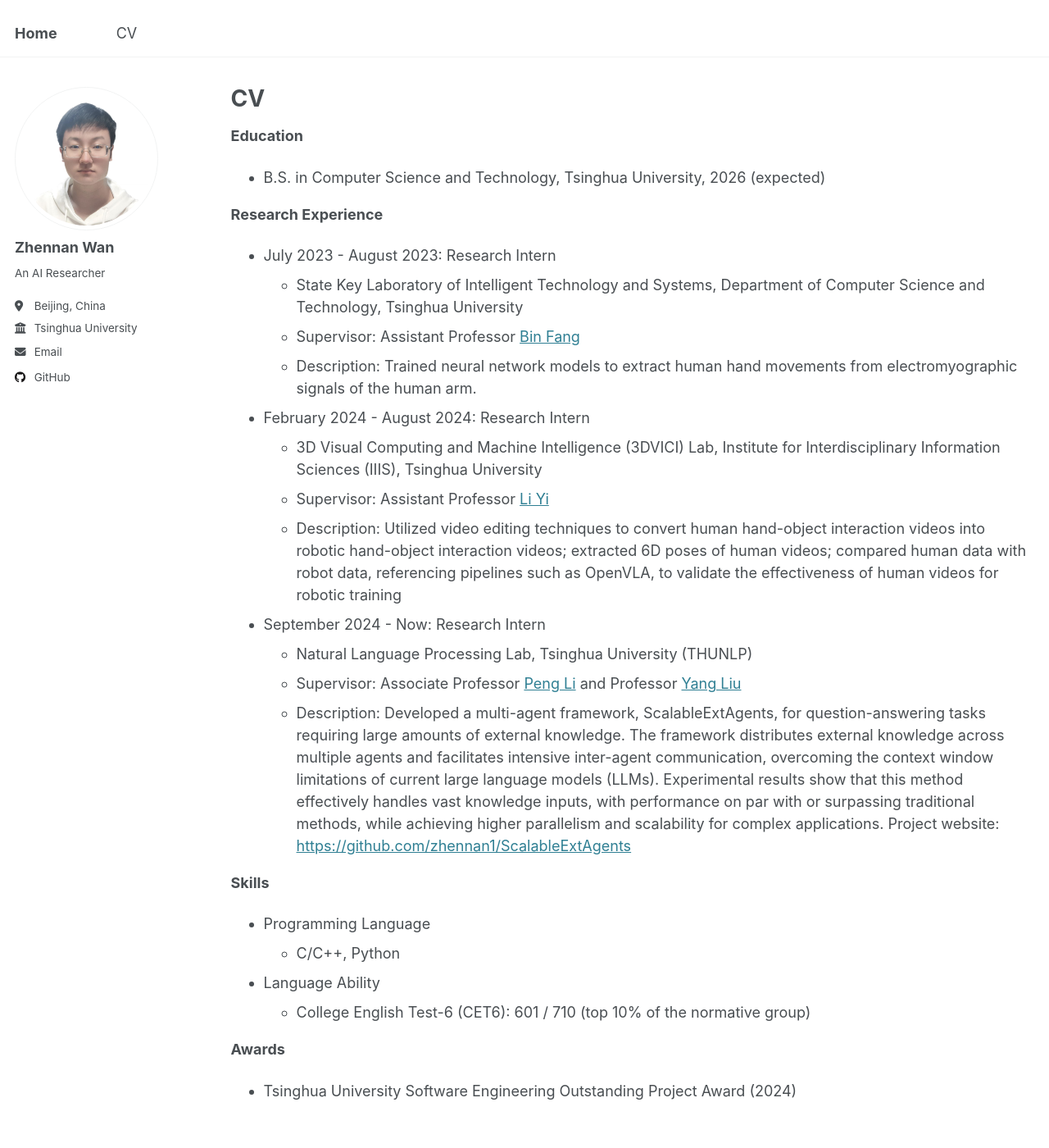
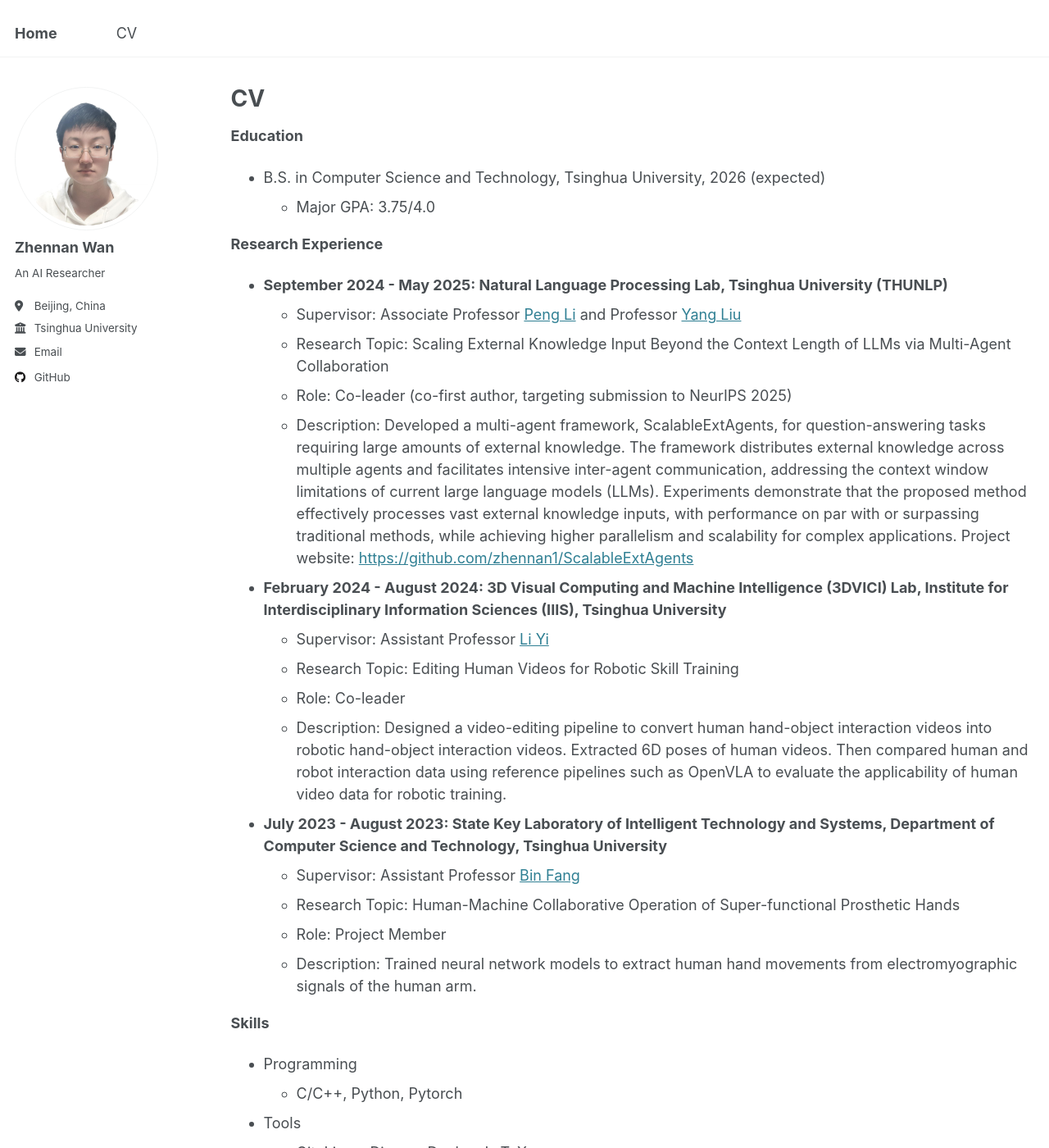
Before and after one commit to zhennan1/zhennan1.github.io, a Jekyll site: the page built from _pages/cv.md, in a window 1280 px wide and 1400 px high. Shown: the whole window at 82% size. Built offline with Jekyll 4.4.1, drawn with Linux system fonts in a browser that asks for light colours; some of the changed text lies outside the part shown.

Commit message:
Update cv.md

```diff
--- a/_pages/cv.md
+++ b/_pages/cv.md
@@ -14,26 +14,28 @@
 <!-- * Ph.D in Version Control Theory, GitHub University, 2018 (expected) -->
 <!-- * M.S. in Jekyll, GitHub University, 2014 -->
 * B.S. in Computer Science and Technology, Tsinghua University, 2026 (expected)
+  * Major GPA: 3.75/4.0
 
 **Research Experience**
 
-* July 2023 - August 2023: Research Intern
-  * State Key Laboratory of Intelligent Technology and Systems, Department of Computer Science and Technology, Tsinghua University
+* **September 2024 - May 2025: Natural Language Processing Lab, Tsinghua University (THUNLP)**
+  * Supervisor: Associate Professor <a href="https://lpeng.net/">Peng Li</a> and Professor <a href="https://nlp.csai.tsinghua.edu.cn/~ly/">Yang Liu</a>
+  * Research Topic: Scaling External Knowledge Input Beyond the Context Length of LLMs via Multi-Agent Collaboration
+  * Role: Co-leader (co-first author, targeting submission to NeurIPS 2025)
+  * Description: Developed a multi-agent framework, ScalableExtAgents, for question-answering tasks requiring large amounts of external knowledge. The framework distributes external knowledge across multiple agents and facilitates intensive inter-agent communication,
+addressing the context window limitations of current large language models (LLMs). Experiments demonstrate that the proposed method effectively processes vast external knowledge inputs, with performance on par with or surpassing traditional methods, while achieving higher parallelism and scalability for complex applications. Project website: <a href="https://github.com/zhennan1/ScalableExtAgents">https://github.com/zhennan1/ScalableExtAgents</a>
+
+* **February 2024 - August 2024: 3D Visual Computing and Machine Intelligence (3DVICI) Lab, Institute for Interdisciplinary Information Sciences (IIIS), Tsinghua University**
+  * Supervisor: Assistant Professor <a href="https://ericyi.github.io/">Li Yi</a>
+  * Research Topic: Editing Human Videos for Robotic Skill Training
+  * Role: Co-leader
+  * Description: Designed a video-editing pipeline to convert human hand-object interaction videos into robotic hand-object interaction videos. Extracted 6D poses of human videos. Then compared human and robot interaction data using reference pipelines such as OpenVLA to evaluate the applicability of human video data for robotic training.
+
+* **July 2023 - August 2023: State Key Laboratory of Intelligent Technology and Systems, Department of Computer Science and Technology, Tsinghua University**
   * Supervisor: Assistant Professor <a href="https://scholar.google.com/citations?user=5G47IcIAAAAJ&hl=zh-CN">Bin Fang</a>
+  * Research Topic: Human-Machine Collaborative Operation of Super-functional Prosthetic Hands
+  * Role: Project Member
   * Description: Trained neural network models to extract human hand movements from electromyographic signals of the human arm.
-
-* February 2024 - August 2024: Research Intern
-  * 3D Visual Computing and Machine Intelligence (3DVICI) Lab, Institute for Interdisciplinary Information Sciences (IIIS), Tsinghua University
-  * Supervisor: Assistant Professor <a href="https://ericyi.github.io/">Li Yi</a>
-  * Description: Utilized video editing techniques to convert human hand-object interaction videos into robotic hand-object interaction videos; extracted 6D poses of human videos; compared human data with robot data, referencing pipelines such as OpenVLA, to validate the effectiveness of human videos for robotic training
-
-* September 2024 - Now: Research Intern
-  * Natural Language Processing Lab, Tsinghua University (THUNLP)
-  * Supervisor: Associate Professor <a href="https://lpeng.net/">Peng Li</a> and Professor <a href="https://nlp.csai.tsinghua.edu.cn/~ly/">Yang Liu</a>
-  * Description: Developed a multi-agent framework, ScalableExtAgents, for question-answering tasks requiring large amounts of external knowledge. The framework distributes external knowledge across multiple agents and facilitates intensive inter-agent communication,
-overcoming the context window limitations of current large language models (LLMs). Experimental results show that this method effectively
-handles vast knowledge inputs, with performance on par with or surpassing traditional methods, while achieving higher parallelism and
-scalability for complex applications. Project website: <a href="https://github.com/zhennan1/ScalableExtAgents">https://github.com/zhennan1/ScalableExtAgents</a>
 
 <!-- * Spring 2024: Academic Pages Collaborator
   * GitHub University
@@ -52,9 +54,11 @@
 
 **Skills**
 
-* Programming Language
-  * C/C++, Python
-* Language Ability
+* Programming
+  * C/C++, Python, Pytorch
+* Tools
+  * Git, Linux, Django, Docker, LaTeX
+* Language
   * College English Test-6 (CET6): 601 / 710 (top 10% of the normative group)
 
 **Awards**
```
